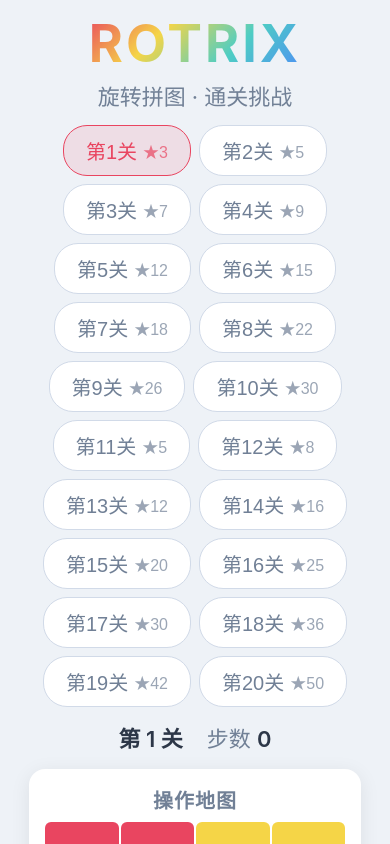
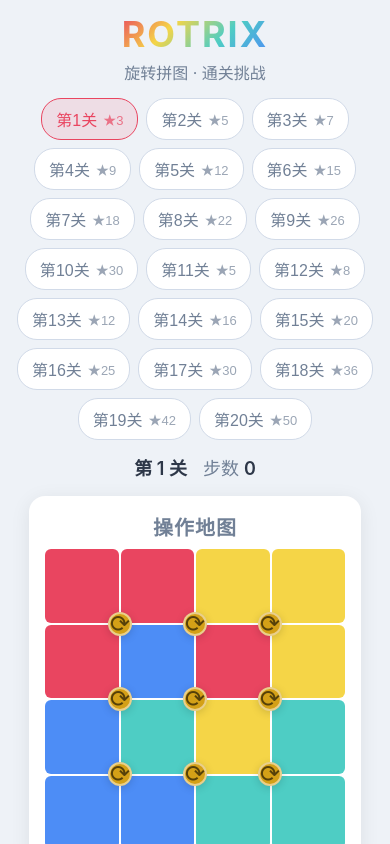
Before and after one commit to falling-leaf/rotrix, a React (Vite) app: page / in a window 390 px wide. Shown: the top 844 px of the page. Built offline with nearby package versions, Linux system fonts and the light colour scheme.

Commit message:
v0.2.2: 局域网访问 + 移动端适配（viewport-fit/touch-action/safe-area/响应式/旋钮hit-area）

```diff
--- a/index.html
+++ b/index.html
@@ -2,7 +2,8 @@
 <html lang="zh-CN">
   <head>
     <meta charset="UTF-8" />
-    <meta name="viewport" content="width=device-width, initial-scale=1.0, maximum-scale=1.0, user-scalable=no" />
+    <!-- v0.2.2：viewport-fit=cover 适配刘海屏/手势条，配合 env(safe-area-inset-*) -->
+    <meta name="viewport" content="width=device-width, initial-scale=1.0, maximum-scale=1.0, user-scalable=no, viewport-fit=cover" />
     <!-- v0.1.3：浅色主题 -->
     <meta name="theme-color" content="#eef2f7" />
     <title>Rotrix - 旋转拼图</title>
--- a/package.json
+++ b/package.json
@@ -1,7 +1,7 @@
 {
   "name": "rotrix",
   "private": true,
-  "version": "0.2.1",
+  "version": "0.2.2",
   "type": "module",
   "description": "Rotrix - A rotation-based H5 puzzle game",
   "scripts": {
--- a/src/index.css
+++ b/src/index.css
@@ -36,7 +36,15 @@ html, body, #root {
   /* v0.1.3：回退为系统字体栈，放弃过动的休闲字体 */
   font-family: -apple-system, BlinkMacSystemFont, 'Segoe UI', Roboto, sans-serif;
   -webkit-tap-highlight-color: transparent;
+  /* v0.2.2：禁止 iOS 长按弹出菜单/选区，阻止双击缩放 */
+  -webkit-touch-callout: none;
   user-select: none;
+}
+
+/* v0.2.2：全局 touch-action——manipulation 允许点击但不触发双击缩放，
+ * 消除移动端 ~300ms 点击延迟。桌面端鼠标交互完全不受影响。 */
+button, .knob, .level-chip, .btn {
+  touch-action: manipulation;
 }
 
 .app {
@@ -45,6 +53,11 @@ html, body, #root {
   flex-direction: column;
   align-items: center;
   padding: 12px 16px 24px;
+  /* v0.2.2：刘海屏/手势条安全区——顶部状态栏、底部 Home Indicator */
+  padding-top: max(12px, env(safe-area-inset-top));
+  padding-bottom: max(24px, env(safe-area-inset-bottom));
+  padding-left: max(16px, env(safe-area-inset-left));
+  padding-right: max(16px, env(safe-area-inset-right));
 }
 
 .app-header {
@@ -77,6 +90,15 @@ html, body, #root {
   flex-wrap: wrap;
   justify-content: center;
   margin-bottom: 14px;
+  /* v0.2.2：移动端 20 关 chip 可能溢出窄屏，允许横向滚动作为兜底 */
+  overflow-x: auto;
+  -webkit-overflow-scrolling: touch;
+  /* 滚动条不占空间，避免布局抖动 */
+  scrollbar-width: none;
+  -ms-overflow-style: none;
+}
+.level-bar::-webkit-scrollbar {
+  display: none;
 }
 
 .level-chip {
@@ -424,9 +446,49 @@ html, body, #root {
   justify-content: center;
 }
 
-/* Responsive */
+/* Responsive
+ *
+ * v0.2.2：移动端适配（样板设备 iPhone SE / 375px 逻辑像素）。
+ * 桌面端布局完全不变——以下规则仅在 max-width:768px 以下生效。
+ * 调整要点：
+ * - 标题/副标题在窄屏缩小，避免溢出
+ * - 关卡 chip 在 20 关时紧凑化，允许横向滚动
+ * - 棋盘尺寸预留 safe-area 后按 vw 计算
+ * - 旋钮触摸目标 ≥44px（Apple HIG），点击 hit-area 扩大
+ * - 胜利弹窗在窄屏全宽
+ */
+@media (max-width: 768px) {
+  /* 标题缩小：52px 在 375px 屏占 14% 宽，缩小到 36px 更合理 */
+  .app-title {
+    font-size: 36px;
+    letter-spacing: 2px;
+  }
+  .app-subtitle {
+    font-size: 16px;
+  }
+  /* 关卡 chip 紧凑化，20 关在 375px 屏能放下更多 */
+  .level-chip {
+    padding: 8px 14px;
+    font-size: 16px;
+    border-radius: 20px;
+    flex-shrink: 0;
+  }
+  .level-chip .diff {
+    font-size: 13px;
+  }
+  .info-bar {
+    font-size: 18px;
+    gap: 16px;
+  }
+  .btn {
+    padding: 10px 22px;
+    font-size: 18px;
+  }
+}
+
 @media (max-width: 420px) {
   :root {
+    /* v0.2.2：旋钮视觉 24px，但点击 hit-area 通过伪元素扩大到 44px */
     --knob-size: 24px;
   }
   .board {
@@ -438,6 +500,30 @@ html, body, #root {
   .boards-layout {
     gap: 12px;
   }
+  /* v0.2.2：旋钮点击区域——视觉 24px 不变，但伪元素撑大触摸 hit-area 到 44px。
+   * .knob 是 transform: translate(-50%,-50%) 居中的绝对定位元素，
+   * 用 ::before 伪元素扩展可点击区域，不影响视觉尺寸。 */
+  .knob::before {
+    content: '';
+    position: absolute;
+    inset: -10px;
+    border-radius: 50%;
+  }
+  /* 胜利弹窗在窄屏收紧 */
+  .win-card {
+    padding: 24px 28px;
+    margin: 0 16px;
+    max-width: calc(100vw - 32px);
+  }
+  .win-title {
+    font-size: 40px;
+  }
+  .win-stats {
+    font-size: 18px;
+  }
+  .win-actions {
+    flex-wrap: wrap;
+  }
 }
 
 @media (max-width: 320px) {
@@ -448,4 +534,7 @@ html, body, #root {
   .board-wrapper.preview .board {
     --board-size: min(60vw, 200px);
   }
+  .app-title {
+    font-size: 30px;
+  }
 }
--- a/vite.config.ts
+++ b/vite.config.ts
@@ -4,6 +4,11 @@ import { resolve } from 'path';
 
 export default defineConfig({
   plugins: [react()],
+  server: {
+    // v0.2.2：监听所有网卡，允许同一局域网下其他设备通过 IP:端口 访问
+    // `true` 等同于 0.0.0.0，Vite 启动时会额外打印 Network: http://<LAN-IP>:5173
+    host: true,
+  },
   resolve: {
     alias: {
       '@': resolve(__dirname, 'src'),
```
Also changed, not shown: 1 other file (tests, documents, lock files or other folders).
